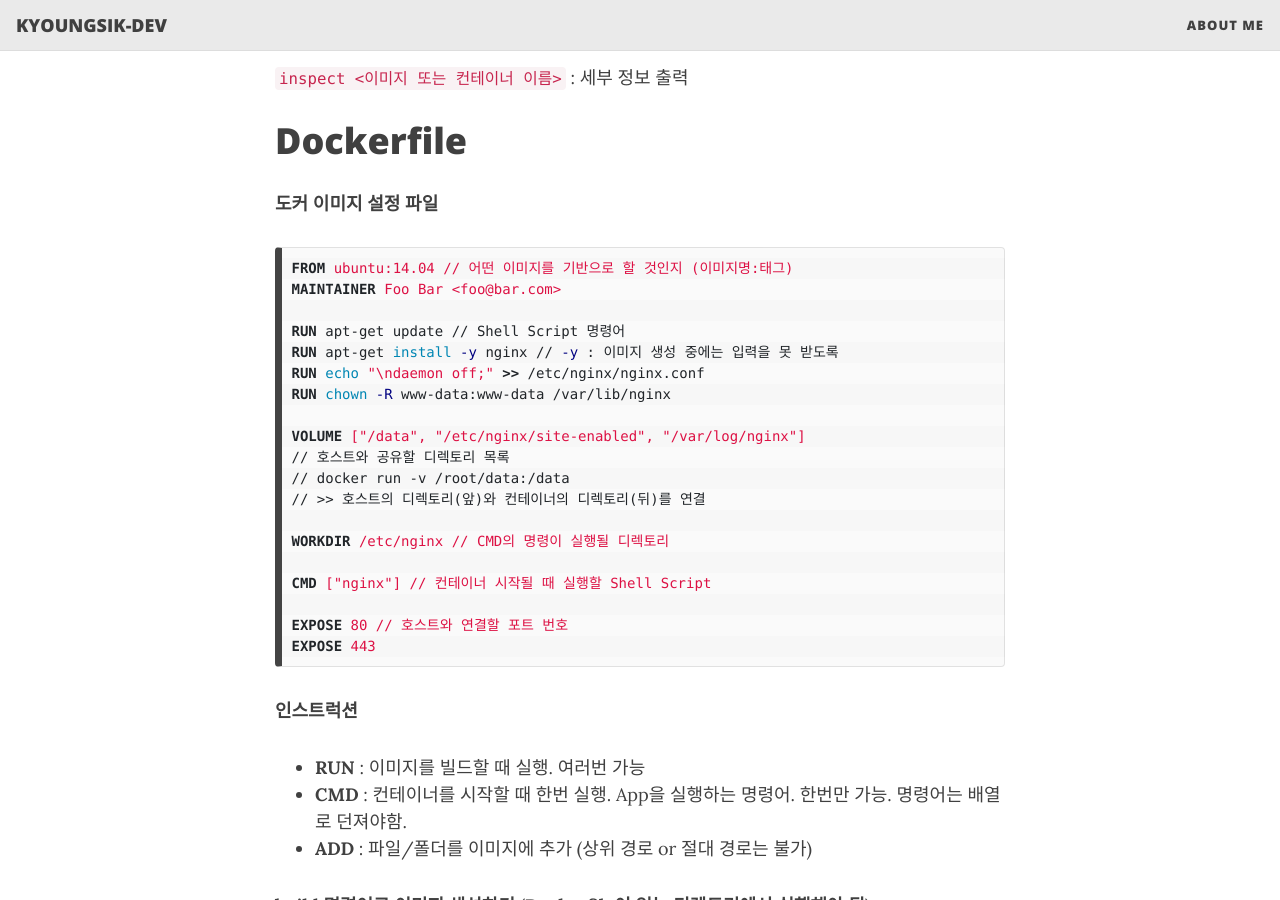
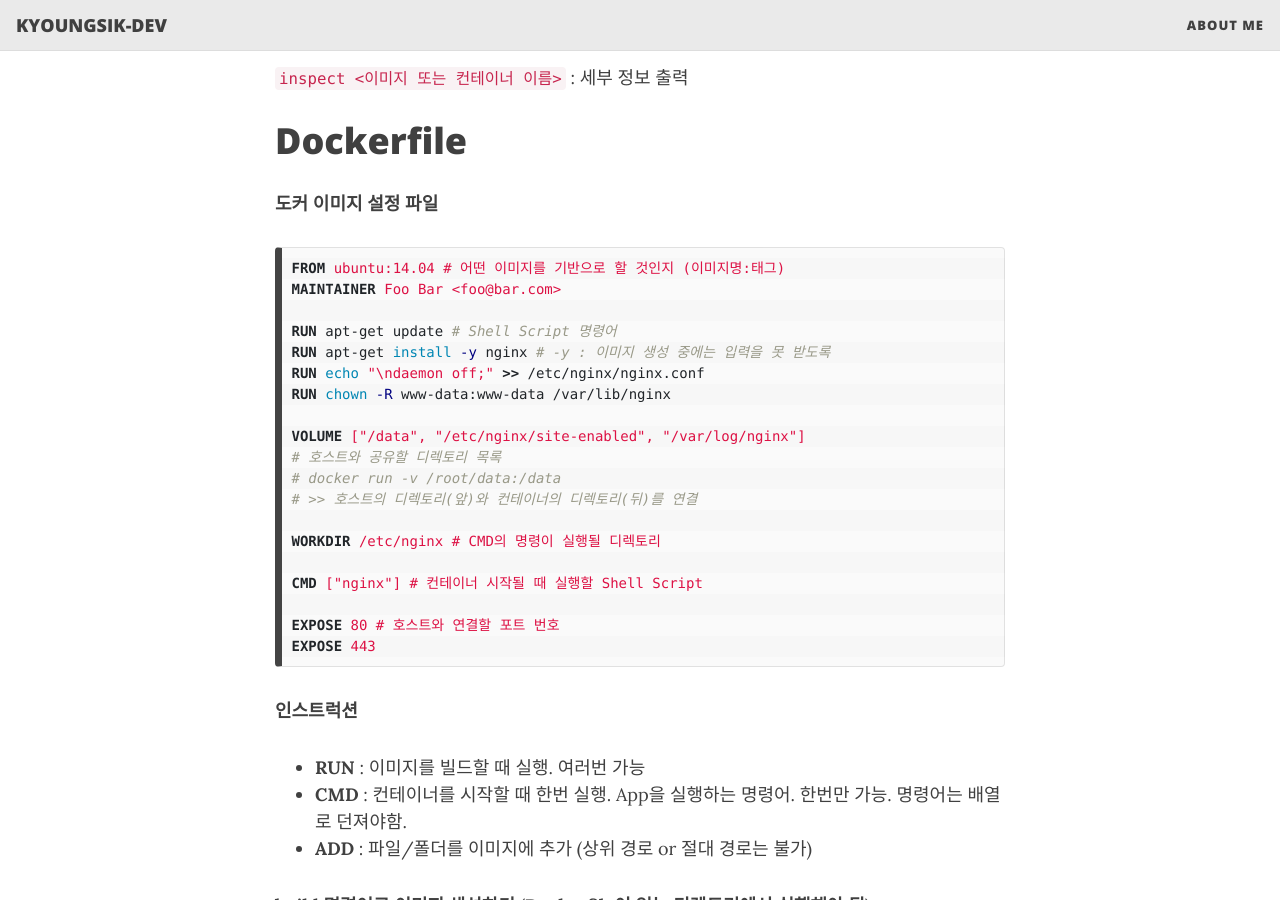
Before and after one commit to kyoungsik-dev/blog, a Jekyll site: the page built from _posts/2020-11-13-docker.md, in a window 1280 px wide and 900 px high, scrolled down 2193 px. Built offline with Jekyll 4.4.1, drawn with Linux system fonts in a browser that asks for light colours; nearby versions of some CDN libraries.

Commit message:
edit article

````diff
--- a/_posts/2020-11-13-docker.md
+++ b/_posts/2020-11-13-docker.md
@@ -77,24 +77,24 @@ Docker는 `Immutable Infrastucture`의 구현체
 **도커 이미지 설정 파일**
 
 ```dockerfile
-FROM ubuntu:14.04 // 어떤 이미지를 기반으로 할 것인지 (이미지명:태그)
+FROM ubuntu:14.04 # 어떤 이미지를 기반으로 할 것인지 (이미지명:태그)
 MAINTAINER Foo Bar <foo@bar.com>
 
-RUN apt-get update // Shell Script 명령어
-RUN apt-get install -y nginx // -y : 이미지 생성 중에는 입력을 못 받도록
+RUN apt-get update # Shell Script 명령어
+RUN apt-get install -y nginx # -y : 이미지 생성 중에는 입력을 못 받도록
 RUN echo "\ndaemon off;" >> /etc/nginx/nginx.conf
 RUN chown -R www-data:www-data /var/lib/nginx
 
 VOLUME ["/data", "/etc/nginx/site-enabled", "/var/log/nginx"]
-// 호스트와 공유할 디렉토리 목록
-// docker run -v /root/data:/data
-// >> 호스트의 디렉토리(앞)와 컨테이너의 디렉토리(뒤)를 연결
+# 호스트와 공유할 디렉토리 목록
+# docker run -v /root/data:/data
+# >> 호스트의 디렉토리(앞)와 컨테이너의 디렉토리(뒤)를 연결
 
-WORKDIR /etc/nginx // CMD의 명령이 실행될 디렉토리
+WORKDIR /etc/nginx # CMD의 명령이 실행될 디렉토리
 
-CMD ["nginx"] // 컨테이너 시작될 때 실행할 Shell Script
+CMD ["nginx"] # 컨테이너 시작될 때 실행할 Shell Script
 
-EXPOSE 80 // 호스트와 연결할 포트 번호
+EXPOSE 80 # 호스트와 연결할 포트 번호
 EXPOSE 443
 ```
 
````
